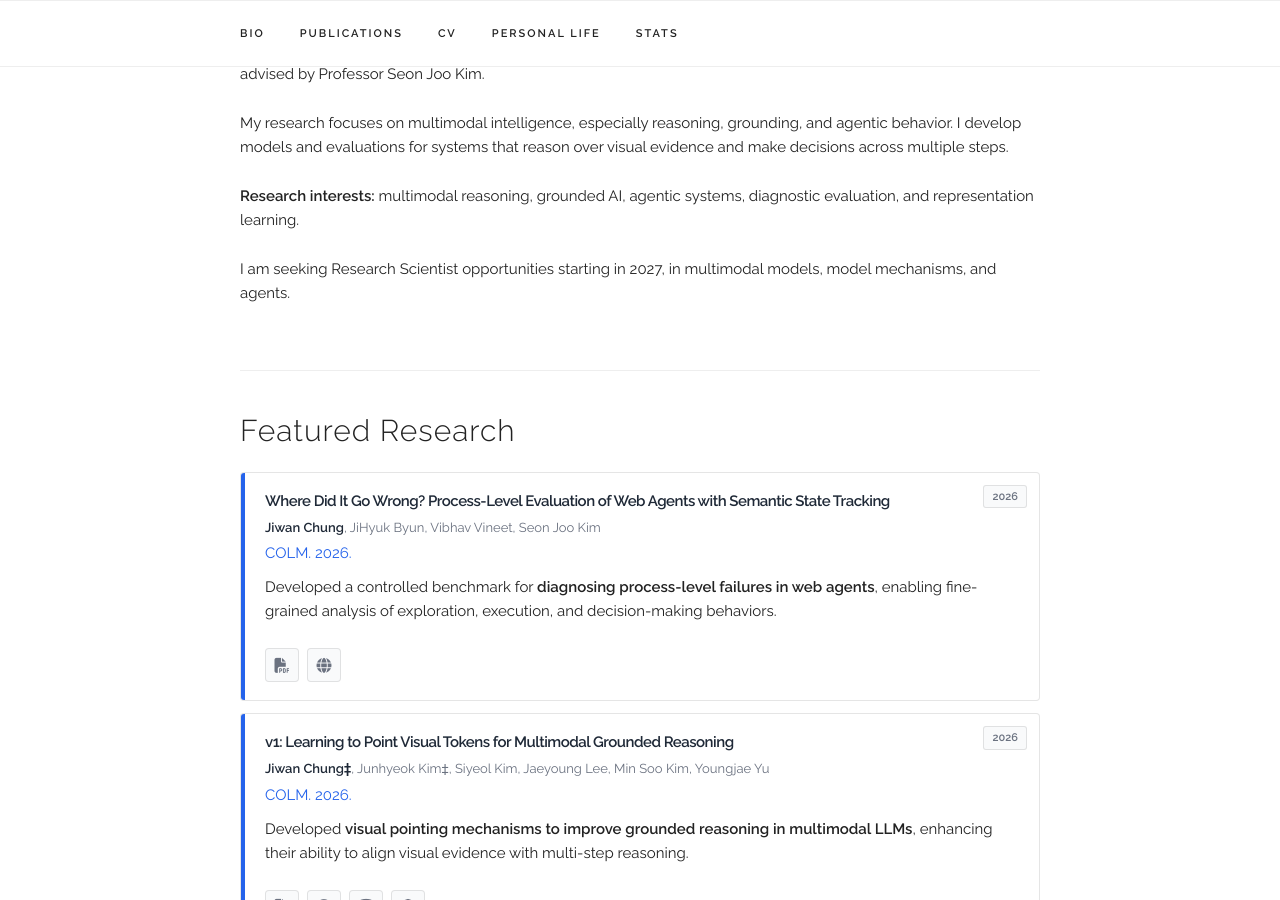
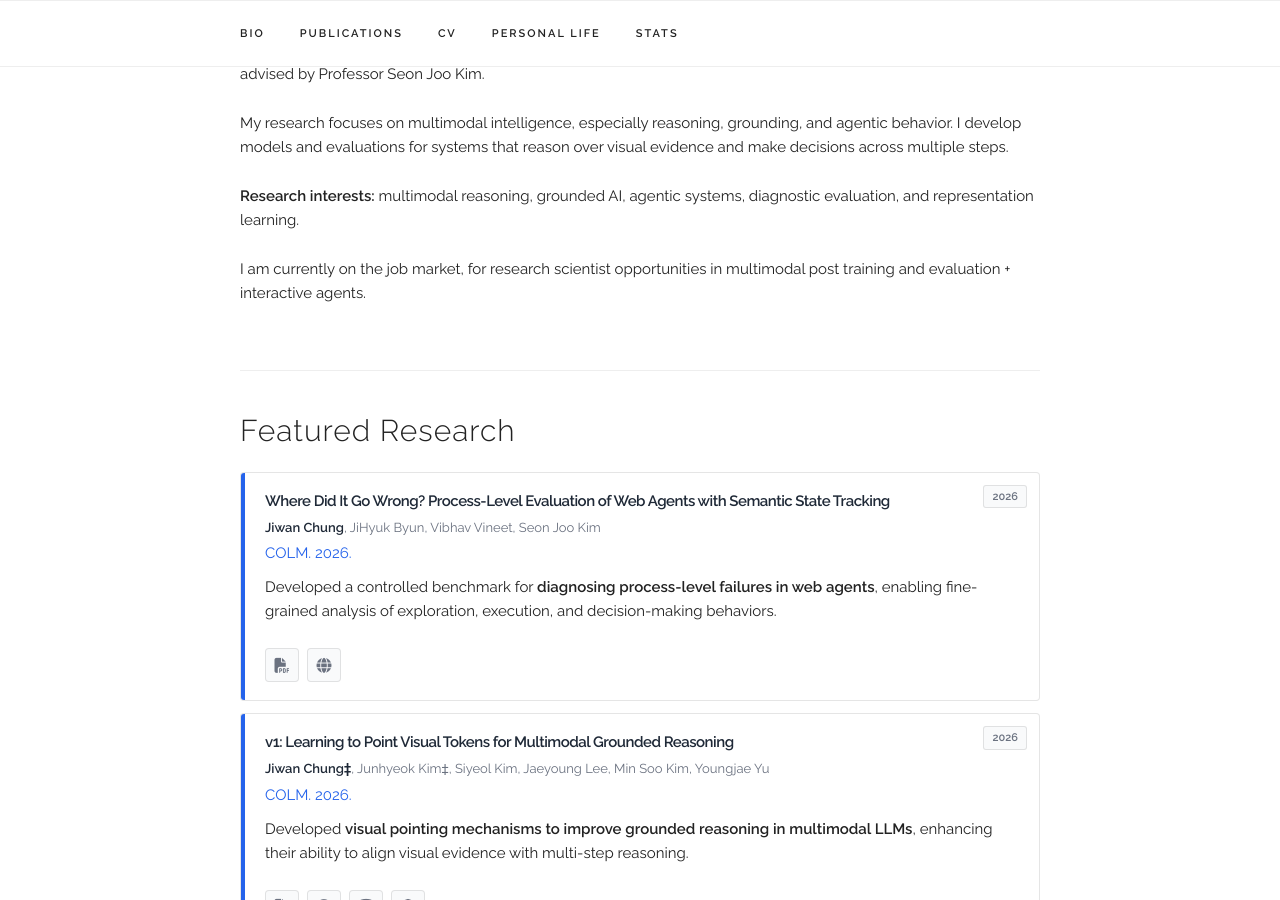
Before and after one commit to JiwanChung/JiwanChung.github.io, a Jekyll site: the page built from index.html, in a window 1280 px wide and 900 px high, scrolled down 460 px. Built offline with Jekyll 4.4.1, drawn with Linux system fonts in a browser that asks for light colours; some web fonts are replaced.

Commit message:
minor fix

```diff
--- a/_data/publications.yaml
+++ b/_data/publications.yaml
@@ -224,7 +224,7 @@
     paper_pdf: "https://arxiv.org/abs/2505.24211"
     data: "https://huggingface.co/datasets/jiwan-chung/ACON"
     selected: y
-    featured: y
+    featured: n
     featured_summary: "Developed a benchmark for evaluating consistency across multimodal transfer pathways, enabling fine-grained diagnosis of <strong>cross-modal behavior in any-to-any (omnimodal) LLMs</strong>."
     type: conference
     year: 2025
--- a/index.html
+++ b/index.html
@@ -19,7 +19,7 @@
   </p>
 
   <p>
-  I am seeking Research Scientist opportunities starting in 2027, in multimodal models, model mechanisms, and agents.
+  I am currently on the job market, for research scientist opportunities in multimodal post training and evaluation + interactive agents.
   </p>
 </div>
 
```
